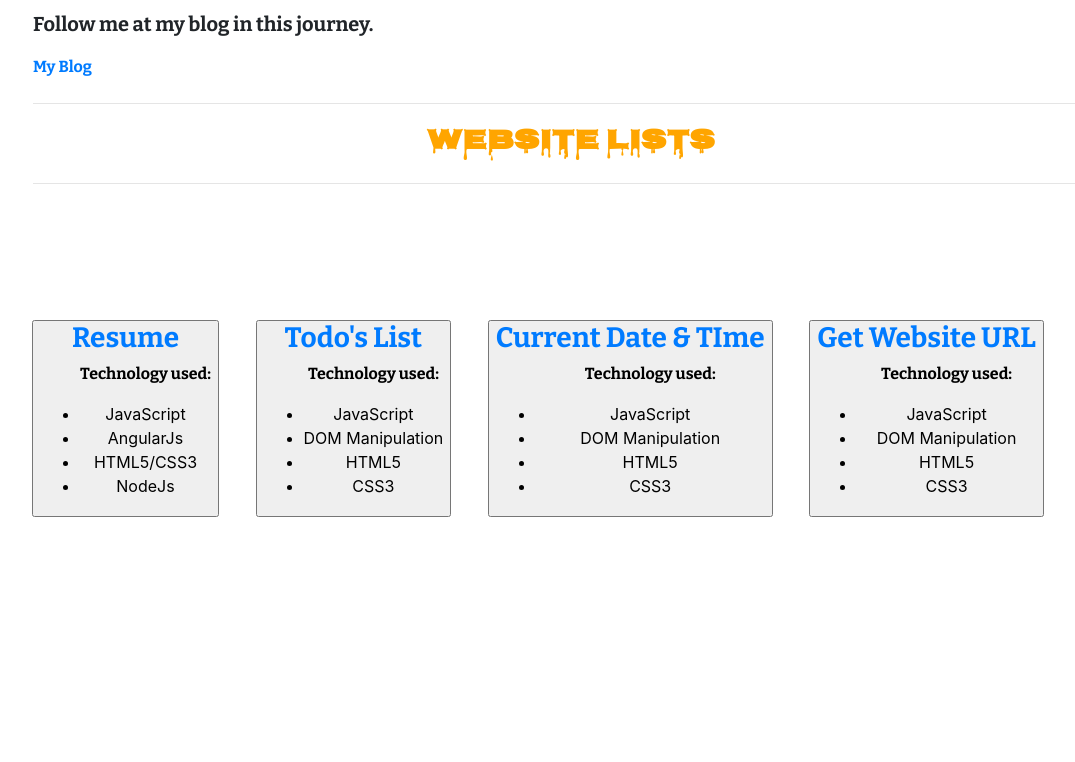
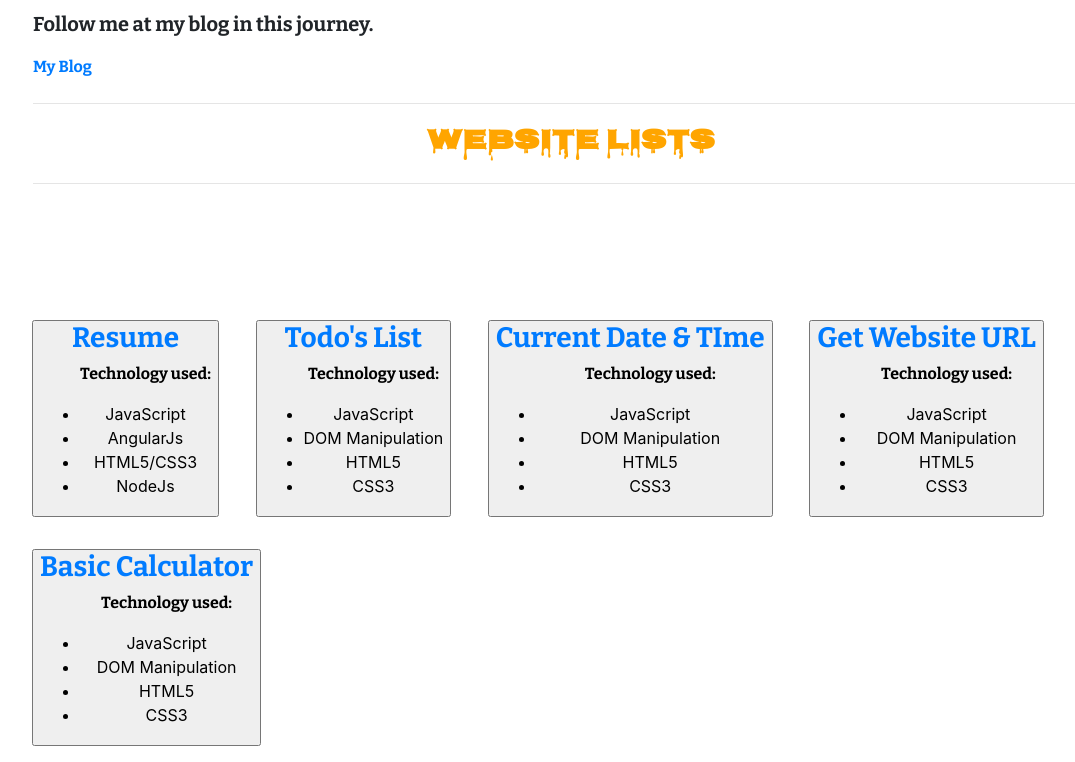
Before and after one commit to karki011/New-Resume, a plain HTML site: page client/index.html in a window 1280 px wide. Shown: the part 199-961 px from the top of the page, without its empty margins (69-1144 px from the left). Before the commit the page ends 800 px from the top, so only its background shows below. Drawn offline with nearby package versions, Linux system fonts and the light colour scheme.

Commit message:
added to website

```diff
--- a/client/index.html
+++ b/client/index.html
@@ -92,6 +92,20 @@
             </ul>
           </button>
     </div>
+    <div class="listSite">
+        <button type="button">
+            <a href="./calculator/calculator.html" target="_blank">
+              <h3>Basic Calculator</h3>
+            </a>
+            <ul>
+              <p>Technology used:</p>
+              <li>JavaScript</li>
+              <li>DOM Manipulation</li>
+              <li>HTML5</li>
+              <li>CSS3</li>
+            </ul>
+          </button>
+    </div>
 
   </div>
 
```
